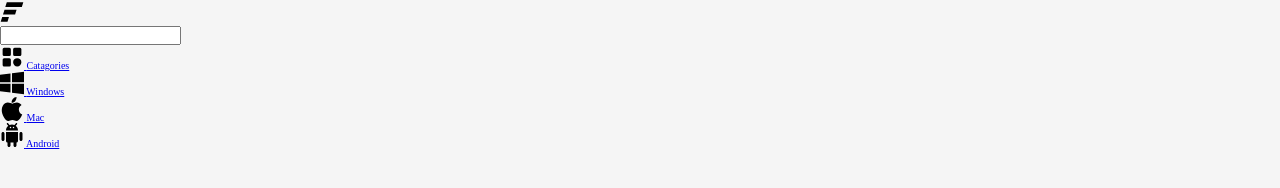
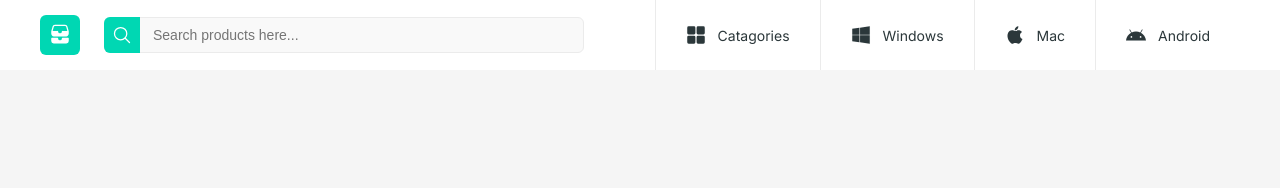
Before and after one commit to mszaman/filecr-frontend-clone, a plain HTML site: page index.html in a window 1280 px wide. Drawn offline with nearby package versions, Linux system fonts and the light colour scheme.

Commit message:
complete header section

```diff
--- a/general.css
+++ b/general.css
@@ -2,6 +2,10 @@
 	margin: 0;
 	padding: 0;
 	box-sizing: border-box;
+}
+
+*:focus-visible {
+	outline: none;
 }
 
 html {
@@ -11,9 +15,28 @@ html {
 body {
 	color: #2b373a;
 	background-color: #f5f5f5;
+	font-family: "Inter", sans-serif;
 }
 
+a,
+a:link,
+a:visited {
+	text-decoration: none;
+	display: inline-block;
+	transition: all 0.3s;
+	color: #2b373a;
+}
+
+ul {
+	list-style: none;
+}
+
+.container {
+	max-width: 120rem;
+	margin: 0 auto;
+}
 .icon {
-	height: 2.4rem;
-	width: 2.4rem;
+	height: 2rem;
+	width: 2rem;
+	color: #2b373a;
 }
--- a/index.html
+++ b/index.html
@@ -4,6 +4,14 @@
 		<meta charset="UTF-8" />
 		<meta http-equiv="X-UA-Compatible" content="IE=edge" />
 		<meta name="viewport" content="width=device-width, initial-scale=1.0" />
+
+		<!-- GOOGLE FONTS -->
+		<link rel="preconnect" href="https://fonts.googleapis.com" />
+		<link rel="preconnect" href="https://fonts.gstatic.com" crossorigin />
+		<link
+			href="https://fonts.googleapis.com/css2?family=Inter:wght@400;500;600;700&display=swap"
+			rel="stylesheet"
+		/>
 
 		<!-- CSS -->
 		<link rel="stylesheet" href="general.css" />
@@ -13,89 +21,73 @@
 		<title>FileCR-Clone</title>
 	</head>
 	<body>
-		<header class="main-header">
-			<a href="#"
-				><svg
-					xmlns="http://www.w3.org/2000/svg"
-					viewBox="0 0 1366 1204.41"
-					xml:space="preserve"
-					class="icon icon--logo"
-				>
-					<switch>
-						<g>
-							<path
-								d="M386.89 47.18h939.13l-82.81 274.95H300.76zM256.5 467.89h686.45l-82.81 274.95H170.37zm-130.39 420.7h382.98l-82.82 274.96H39.98z"
-							></path>
-						</g>
-					</switch>
-				</svg>
+		<!-- START HEADER SECTION -->
+		<header class="header">
+			<div class="container header-flex">
+				<!-- LOGO -->
+				<div class="logo">
+					<a href="#">
+						<ion-icon class="icon" name="file-tray-stacked"></ion-icon>
 					</a>
+				</div>
+				<!-- END LOGO -->
+
+				<!-- SEARCH BOX -->
 				<div class="search-box">
-				<input type="text" class="search-input" />
+					<form action="" class="search-form">
+						<input
+							type="text"
+							class="search-input"
+							placeholder="Search products here..."
+						/>
+						<button class="btn--search">
+							<ion-icon class="icon" name="search-outline"></ion-icon>
+						</button>
+					</form>
 				</div>
+				<!-- END SEARCH BOX -->
+
+				<!-- NAVIGATION -->
 				<nav class="main-nav">
 					<ul class="nav-items">
 						<li class="nav-item">
-						<a href="#">
-							<svg
-								viewBox="0 0 64 64"
-								xmlns="http://www.w3.org/2000/svg"
-								class="icon icon--nav"
-							>
-								<path
-									d="M29 11v14a4 4 0 0 1-4 4H11a4 4 0 0 1-4-4V11a4 4 0 0 1 4-4h14a4 4 0 0 1 4 4zm24-4H39a4 4 0 0 0-4 4v14a4 4 0 0 0 4 4h14a4 4 0 0 0 4-4V11a4 4 0 0 0-4-4zM25 35H11a4 4 0 0 0-4 4v14a4 4 0 0 0 4 4h14a4 4 0 0 0 4-4V39a4 4 0 0 0-4-4zm21 0a11 11 0 1 0 11 11 11 11 0 0 0-11-11z"
-								></path>
-							</svg>
+							<a class="nav-link" href="#">
+								<ion-icon name="grid" class="icon nav--icon"></ion-icon>
 								<span class="nav-text">Catagories</span>
 							</a>
 						</li>
 						<li class="nav-item">
-						<a href="#">
-							<svg
-								xmlns="http://www.w3.org/2000/svg"
-								viewBox="0 0 512 512"
-								class="icon icon--nav"
-							>
-								<path
-									d="M0 80v160h224V52zm256-32v192h256V16zm0 224v192l256 32V272zM0 272v160l224 28V272z"
-								></path>
-							</svg>
+							<a class="nav-link" href="#">
+								<ion-icon name="logo-windows" class="icon nav--icon"></ion-icon>
 								<span class="nav-text">Windows</span>
 							</a>
 						</li>
 						<li class="nav-item">
-						<a href="#">
-							<svg
-								xmlns="http://www.w3.org/2000/svg"
-								viewBox="0 0 512.003 512.003"
-								class="icon icon--nav"
-							>
-								<path
-									d="M351.98 0c-27.296 1.888-59.2 19.36-77.792 42.112-16.96 20.64-30.912 51.296-25.472 81.088 29.824.928 60.64-16.96 78.496-40.096 16.704-21.536 29.344-52 24.768-83.104z"
-								></path>
-								<path
-									d="M459.852 171.776c-26.208-32.864-63.04-51.936-97.824-51.936-45.92 0-65.344 21.984-97.248 21.984-32.896 0-57.888-21.92-97.6-21.92-39.008 0-80.544 23.84-106.88 64.608-37.024 57.408-30.688 165.344 29.312 257.28 21.472 32.896 50.144 69.888 87.648 70.208 33.376.32 42.784-21.408 88-21.632 45.216-.256 53.792 21.92 87.104 21.568 37.536-.288 67.776-41.28 89.248-74.176 15.392-23.584 21.12-35.456 33.056-62.08-86.816-33.056-100.736-156.512-14.816-203.904z"
-								></path>
-							</svg>
+							<a class="nav-link" href="#">
+								<ion-icon name="logo-apple" class="icon nav--icon"></ion-icon>
 								<span class="nav-text">Mac</span>
 							</a>
 						</li>
 						<li class="nav-item">
-						<a href="#">
-							<svg
-								xmlns="http://www.w3.org/2000/svg"
-								viewBox="0 0 512.007 512.007"
-								class="icon icon--nav"
-							>
-								<path
-									d="M64.004 192.007c-17.664 0-32 14.336-32 32v128c0 17.664 14.336 32 32 32s32-14.336 32-32v-128c0-17.664-14.336-32-32-32zm384 0c-17.664 0-32 14.336-32 32v128c0 17.664 14.336 32 32 32s32-14.336 32-32v-128c0-17.664-14.336-32-32-32zm-320 1.856v192c0 17.664 14.336 32 32 32v62.144c0 17.664 14.336 32 32 32s32-14.336 32-32v-62.144h64v62.144c0 17.664 14.336 32 32 32s32-14.336 32-32v-62.144c17.664 0 32-14.336 32-32v-192h-256zm0-33.856h256c0-40.32-19.008-75.84-48.128-99.296l28.48-34.528c5.632-6.816 4.672-16.896-2.144-22.528-6.848-5.6-16.896-4.672-22.528 2.144l-31.136 37.728c-16.064-7.264-33.76-11.52-52.544-11.52-19.04 0-36.96 4.416-53.184 11.904L172.516 6.023c-5.536-6.88-15.584-8.032-22.496-2.496-6.88 5.536-8 15.584-2.496 22.496l28.096 35.136c-28.832 23.456-47.616 58.784-47.616 98.848zm160-80c8.832 0 16 7.168 16 16s-7.168 16-16 16-16-7.168-16-16 7.168-16 16-16zm-64 0c8.832 0 16 7.168 16 16s-7.168 16-16 16-16-7.168-16-16 7.168-16 16-16z"
-								></path>
-							</svg>
+							<a href="#" class="nav-link">
+								<ion-icon name="logo-android" class="icon nav--icon"></ion-icon>
 								<span class="nav-text">Android</span>
 							</a>
 						</li>
 					</ul>
 				</nav>
+				<!-- END NAVIGATION -->
+			</div>
 		</header>
+		<!-- END HEADER SECTION -->
+
+		<script
+			type="module"
+			src="https://unpkg.com/ionicons@7.1.0/dist/ionicons/ionicons.esm.js"
+		></script>
+		<script
+			nomodule
+			src="https://unpkg.com/ionicons@7.1.0/dist/ionicons/ionicons.js"
+		></script>
 	</body>
 </html>
--- a/style.css
+++ b/style.css
@@ -1,3 +1,105 @@
-.icon--logo {
-	/* fill: #00d7b3; */
+/*
+////////////////////////
+//// HEADER SECTION ////
+////////////////////////
+*/
+.header {
+	max-width: 100%;
+	height: 7rem;
+	background-color: #fff;
+	margin-bottom: 4.8rem;
 }
+
+.header-flex {
+	display: flex;
+	align-items: center;
+	gap: 2.4rem;
+	height: 100%;
+}
+
+.main-nav {
+	margin-left: auto;
+}
+
+.logo {
+	background-color: #00d7b3;
+	height: 4rem;
+	width: 4rem;
+	border: none;
+	border-radius: 0.6rem;
+	display: flex;
+	align-items: center;
+	justify-content: center;
+}
+
+.logo .icon {
+	color: #fff;
+}
+
+.search-box {
+	width: 48rem;
+	position: relative;
+}
+
+.search-input {
+	width: 100%;
+	height: 3.6rem;
+	font-size: 1.4rem;
+	padding: 0.8rem 1.6rem 0.8rem 4.8rem;
+	background-color: #f9f9f9;
+	color: #2b373a;
+	border: 1px solid #ebebeb;
+	border-radius: 0.6rem;
+}
+
+.btn--search {
+	background-color: #00d7b3;
+	border: none;
+	height: 3.6rem;
+	width: 3.6rem;
+	display: flex;
+	align-items: center;
+	justify-content: center;
+	border-top-left-radius: 0.6rem;
+	border-bottom-left-radius: 0.6rem;
+	position: absolute;
+	top: 0;
+	left: 0;
+}
+
+.btn--search .icon {
+	color: #fff;
+}
+
+.main-nav {
+	height: 100%;
+}
+
+.nav-items {
+	display: flex;
+	height: inherit;
+}
+
+.nav-items .nav-item,
+.nav-items .nav-link {
+	height: inherit;
+}
+
+.nav-item .nav-link {
+	display: flex;
+	align-items: center;
+	gap: 1.2rem;
+	padding: 0 3rem;
+	color: #2b373a;
+	border-left: 0.1rem solid #ebebeb;
+}
+
+.nav-link:hover {
+	background-color: #00d7b3;
+	color: #fff;
+}
+
+.nav-text {
+	font-size: 1.4rem;
+	font-weight: 400;
+}
```
Also changed, not shown: resource.css (+9 -1 lines), img/idm.webp (added). Lines whose indentation alone changed are shown as unchanged.
